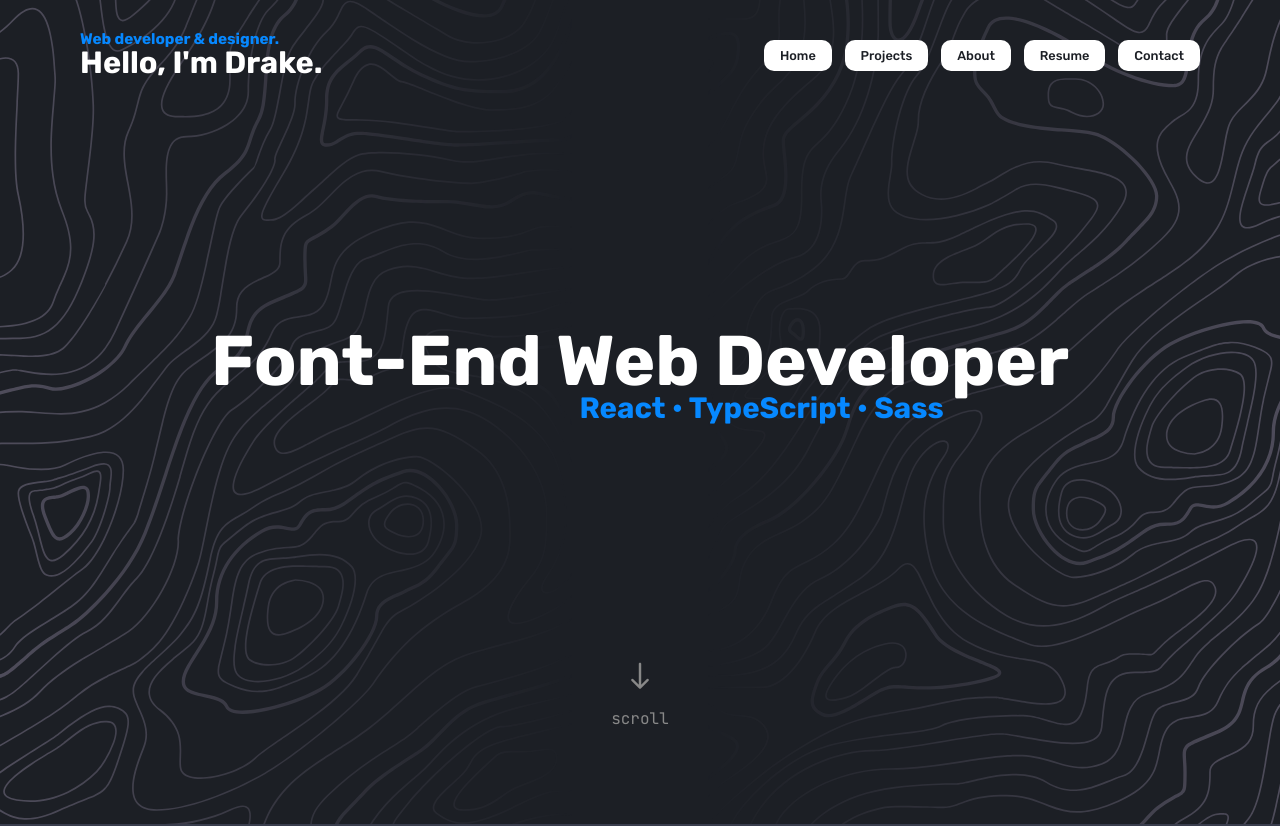
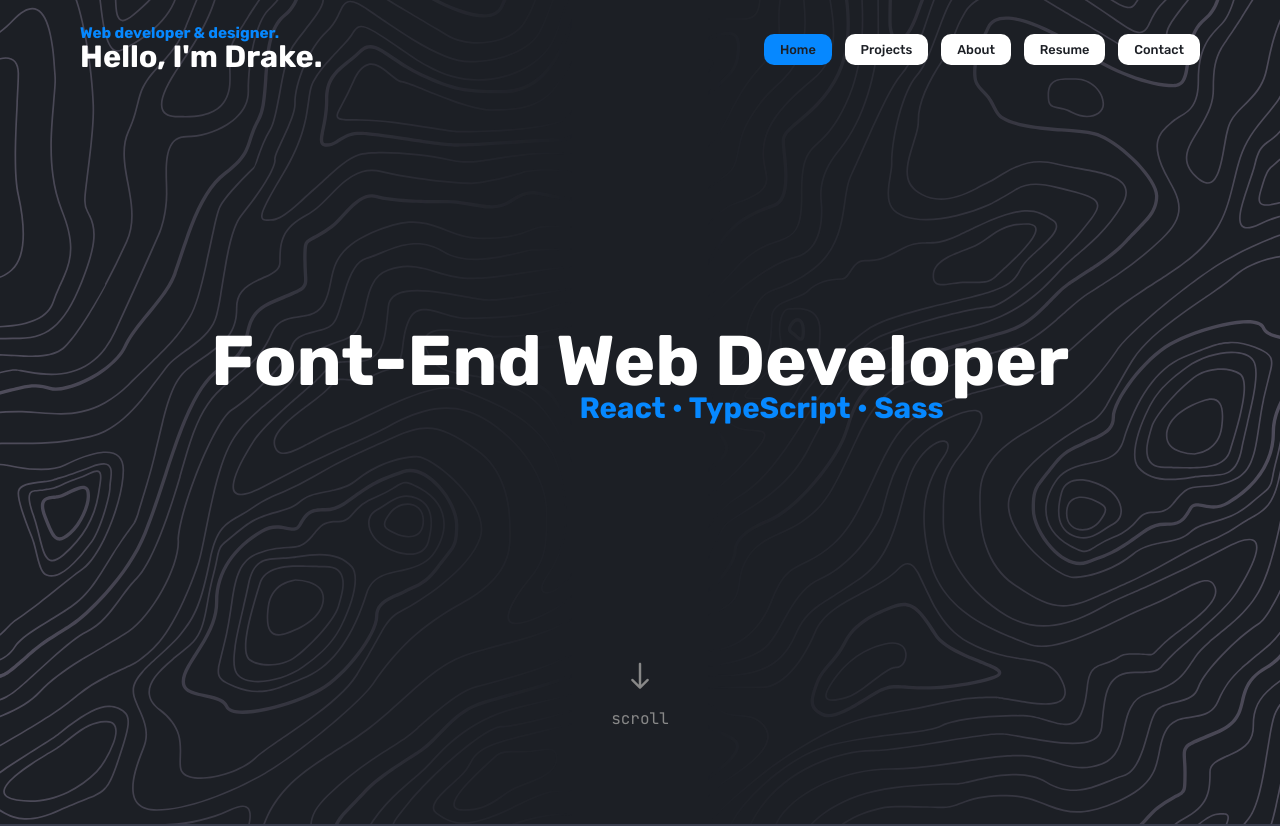
Before and after one commit to Hexy32/portfolio-website, a React (Vite) app: page / in a window 1280 px wide. Shown: the top 826 px of the page. Built offline with nearby package versions, Linux system fonts and the light colour scheme.

Commit message:
Page scrolling and nav showing current page

```diff
--- a/package.json
+++ b/package.json
@@ -11,7 +11,8 @@
   "dependencies": {
     "fuse.js": "^6.6.2",
     "react": "^18.2.0",
-    "react-dom": "^18.2.0"
+    "react-dom": "^18.2.0",
+    "sweet-scroll": "^4.0.0"
   },
   "devDependencies": {
     "@types/react": "^18.0.26",
--- a/src/App.tsx
+++ b/src/App.tsx
@@ -1,5 +1,6 @@
 import './sass/main.sass'
 import './scripts/animations'
+import './scripts/scrollTo'
 
 import About from './pages/About'
 import Contact from './pages/Contact'
--- a/src/components/Header.tsx
+++ b/src/components/Header.tsx
@@ -1,37 +1,64 @@
+import { useEffect, useMemo, useState } from 'react'
+
 import s from '../sass/components/header.module.sass'
+import scrollTo from '../scripts/scrollTo'
 
 function Header() {
-  // const [isScrolled, setIsScrolled] = useState(false)
+  const [amountScrolled, setAmountScrolled] = useState(0)
+  const [currentPage, setCurrentPage] = useState('Home')
+
+  document.addEventListener('scroll', () => {
+    setAmountScrolled(window.pageYOffset)
+  })
+
+  useEffect(() => {
+    //Check what 'page' the user is scrolled to
+    const headerOffset = document.querySelector('header')!.clientHeight + 5
+
+    for (let i = navItems.length - 1; i >= 0; i--) {
+      const item = navItems[i]
+      const itemElement =
+        item.text !== 'Home'
+          ? document.querySelector<HTMLElement>('#' + item.text)!
+          : document.querySelector<HTMLElement>('body')!
+
+      // console.log(item.text, itemElement.offsetTop, amountScrolled)
+      if (amountScrolled + headerOffset >= itemElement.offsetTop) {
+        setCurrentPage(item.text)
+        break
+      }
+    }
+  }, [amountScrolled])
 
   const navItems: NavItem[] = [
     {
       text: 'Home',
-      function: () => {
-        console.log('clicked!')
+      action() {
+        scrollTo('Home')
       },
     },
     {
       text: 'Projects',
-      function: () => {
-        console.log('clicked!')
+      action() {
+        scrollTo('Projects')
       },
     },
     {
       text: 'About',
-      function: () => {
-        console.log('clicked!')
+      action() {
+        scrollTo('About')
       },
     },
     {
       text: 'Resume',
-      function: () => {
-        console.log('clicked!')
+      action() {
+        scrollTo('Resume')
       },
     },
     {
       text: 'Contact',
-      function: () => {
-        console.log('clicked!')
+      action() {
+        scrollTo('Contact')
       },
     },
   ]
@@ -39,7 +66,9 @@ function Header() {
   const createNav = (navItems: NavItem[]) => {
     return navItems.map(item => (
       <li key={item.text}>
-        <button onClick={item.function}>{item.text}</button>
+        <button className={item.text === currentPage ? s['selected'] : ''} onClick={item.action}>
+          {item.text}
+        </button>
       </li>
     ))
   }
@@ -61,5 +90,5 @@ export default Header
 
 interface NavItem {
   text: string
-  function: () => void
+  action(): void
 }
--- a/src/components/Section.tsx
+++ b/src/components/Section.tsx
@@ -3,7 +3,7 @@ import s from '../sass/components/section.module.sass'
 
 function Section({ children, name }: SectionProps) {
   return (
-    <section className={s.section + ' ' + (name ? s[name.toLowerCase()] : s.home)}>
+    <section id={name} className={s.section + ' ' + (name ? s[name.toLowerCase()] : s.home)}>
       {name ? <h2 className={s.title}>{name}</h2> : null}
       {children}
     </section>
--- a/src/pages/Home.tsx
+++ b/src/pages/Home.tsx
@@ -1,11 +1,12 @@
 import s from '../sass/pages/home.module.sass'
+import scrollTo from '../scripts/scrollTo'
 
 function Home() {
   return (
     <div className={s.heroSection}>
       <h1 className={s.hero}>Font-End Web Developer</h1>
       <p className={s.subtitle}>React &#x2022; TypeScript &#x2022; Sass</p>
-      <button className={s.scrollIndicator}>
+      <button onClick={() => scrollTo('Projects')} className={s.scrollIndicator}>
         <span className=" material-symbols-rounded">south</span>
       </button>
     </div>
--- a/src/pages/fragments/ProjectCard.tsx
+++ b/src/pages/fragments/ProjectCard.tsx
@@ -20,8 +20,12 @@ function ProjectCard({
           ))}
         </div>
         <p>{details}</p>
-        <a href={projectLink}>Check it out</a>
-        <a href={repositoryLink}>See the code</a>
+        <a target="_blank" href={projectLink}>
+          Check it out
+        </a>
+        <a target="_blank" href={repositoryLink}>
+          See the code
+        </a>
       </div>
       <img src={image} alt="" />
     </article>
--- a/src/sass/components/header.module.sass
+++ b/src/sass/components/header.module.sass
@@ -11,7 +11,7 @@
   justify-content: space-between
 
   width: 100%
-  padding-block: 0.5vw
+  height: 4vw
 
   transform: translateY(calc(var(--nav-bar-progress) * 25px * -1))
   background-color: rgba(11, 15, 24, calc(var(--nav-bar-progress) - 0.788)) //0.322
@@ -40,3 +40,12 @@
       button
         padding: 1vw -0.5vw
         font-size: 1vw
+
+        &:hover:not(.selected)
+          transition: background 300ms ease, color 300ms ease
+          background-color: #272727
+          color: #DDD
+
+        &.selected
+          transition: background-color 100ms ease
+          background-color: var(--accent-color)
--- /dev/null
+++ b/src/scripts/scrollTo.ts
@@ -0,0 +1,22 @@
+import SweetScroll from 'sweet-scroll'
+
+export default function scrollTo(section: string) {
+  let elem: HTMLElement
+
+  if (section === 'Home') {
+    elem = document.querySelector<HTMLElement>('body')!
+  } else {
+    elem = document.querySelector<HTMLElement>('#' + section)!
+  }
+
+  // const h1 = elem.firstChild as HTMLElement
+
+  const header = document.querySelector<HTMLElement>('header')!
+
+  const scroller = new SweetScroll({
+    easing: 'easeInOutQuint',
+    offset: (header.clientHeight - 1) * -1,
+  })
+
+  scroller.toElement(elem)
+}
```
Also changed, not shown: 1 other file (tests, documents, lock files or other folders).
